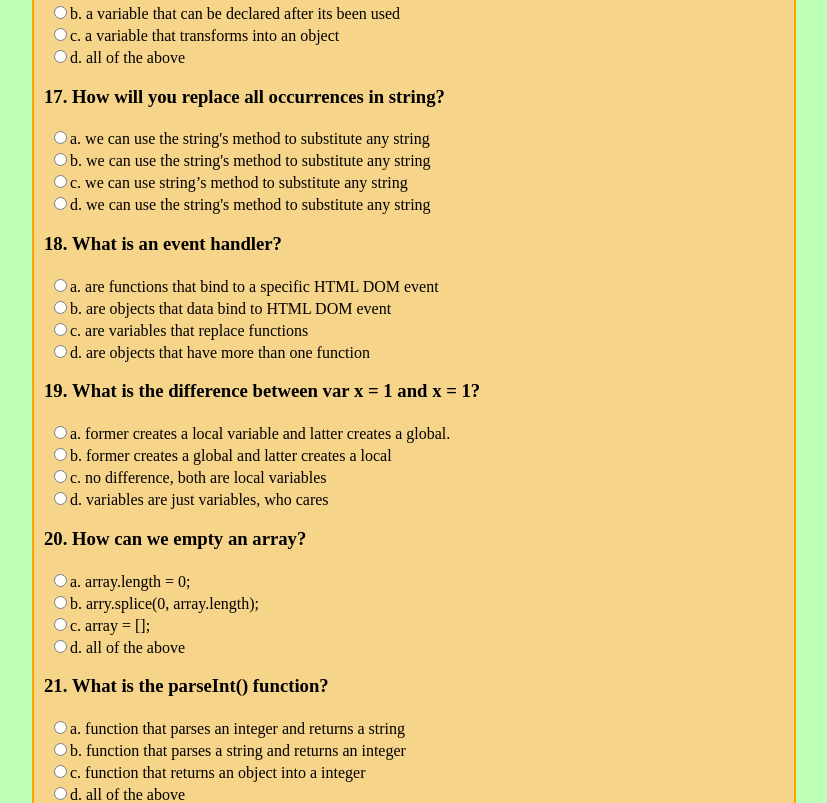
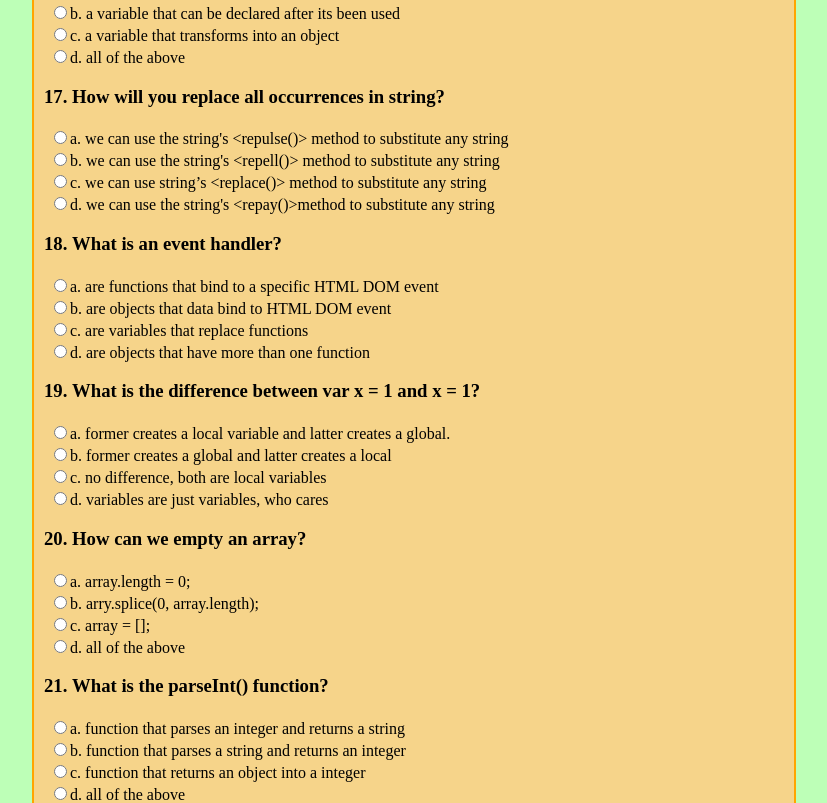
Before and after one commit to Alexpham688/javascript_quiz, a plain HTML site: page index.html in a window 1280 px wide. Shown: the part 2386-3189 px from the top of the page, without its empty margins (226-1053 px from the left). Drawn offline with Linux system fonts and the light colour scheme.

Commit message:
fixed wording

```diff
--- a/index.html
+++ b/index.html
@@ -112,10 +112,10 @@
                   <input value="d" type="radio" id="q16d" name="q16">d.&nbsp;all of the above<br>
 
                 <h3>17.&nbsp;How will you replace all occurrences in string?</h3>
-                  <input value="a" type="radio" id="q17a" name="q17">a.&nbsp;we can use the string's <repulse()> method to substitute any string <br>
-                  <input value="b" type="radio" id="q17b" name="q17">b.&nbsp;we can use the string's <repell()> method to substitute any string<br>
-                  <input value="c" type="radio" id="q17c" name="q17">c.&nbsp;we can use string’s <replace()> method to substitute any string<br>
-                  <input value="d" type="radio" id="q17d" name="q17">d.&nbsp;we can use the string's <repay()> method to substitute any string<br>
+                  <input value="a" type="radio" id="q17a" name="q17">a.&nbsp;we can use the string's &lt;repulse()&gt; method to substitute any string <br>
+                  <input value="b" type="radio" id="q17b" name="q17">b.&nbsp;we can use the string's &lt;repell()&gt; method to substitute any string<br>
+                  <input value="c" type="radio" id="q17c" name="q17">c.&nbsp;we can use string’s &lt;replace()&gt; method to substitute any string<br>
+                  <input value="d" type="radio" id="q17d" name="q17">d.&nbsp;we can use the string's &lt;repay()&gt;method to substitute any string<br>
 
                 <h3>18.&nbsp;What is an event handler?</h3>
                   <input value="a" type="radio" id="q18a" name="q18">a.&nbsp;are functions that bind to a specific HTML DOM event<br>
--- a/script.js
+++ b/script.js
@@ -30,7 +30,7 @@ function submitAnswers() {
      //validation
       for(i = 1;i <= total; i++){
       if(eval("q" + i) === null || eval("q" + i)  === "") {
-        alert("you missed question" + i);
+        alert("You missed question " + i);
         return false;
     }
   }
@@ -45,20 +45,19 @@ function submitAnswers() {
     }
     var calculation = ((score/total) * 100).toFixed(2);
     var results = document.getElementById("results");
-    results.innerHTML = "<p>Congrats, you scored " +score+ " out of " +total+ " !</p>"
+    results.innerHTML = "<p>CONGRATS, YOU SCORED " +score+ " OUT OF " +total+ " !!</p>"
 
     if(score > 18) {
-      alert("DAMN WIZ KID!");
+      alert("DAMN WIZ KID! YOU GOT "+calculation+ " % !!");
     } else if (score > 14) {
-      alert("ALRIGHT ALRIGHT ALRIGHT!");
+      alert("ALRIGHT! ALRIGHT1 ALRIGHT! YOU GOT " +calculation+ " % !!");
     } else if(score > 9){
-      alert("NOT TOO BAD!");
+      alert("NOT TOO BAD!, YOU GOT " +calculation+ " % !!");
     } else {
-      alert("KEEPING TRYING, PRACTICE MAKES PERFECT!");
+      alert("KEEPING TRYING, PRACTICE MAKES PERFECT! YOU GOT " +calculation+ " % !!");
+      return false;
     }
 
-    alert("Alrighty, you got " +calculation+ " %  correct!");
-    return false;
 
 
 
```
Also changed, not shown: 1 other file.
